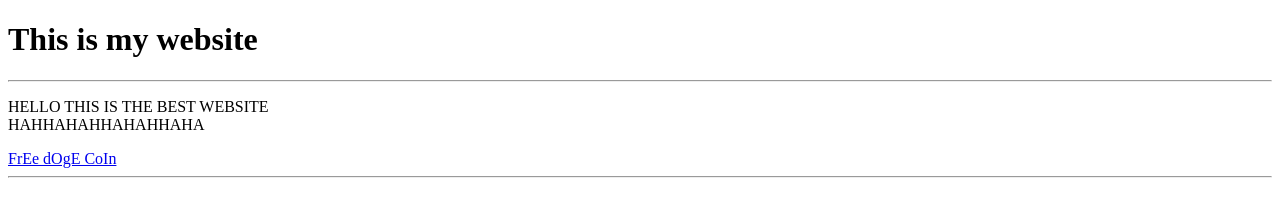
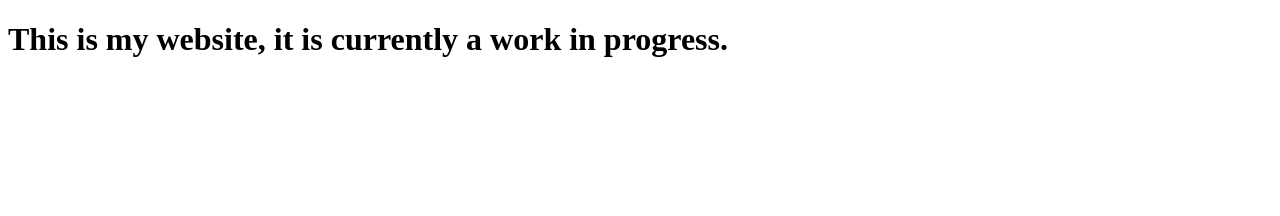
Before and after one commit to czrojas/czrojas.github.io, a plain HTML site: page index.html in a window 1280 px wide. Drawn offline with Linux system fonts and the light colour scheme.

Commit message:
Removing youtube link & changing tab name that appears

```diff
--- a/index.html
+++ b/index.html
@@ -2,24 +2,12 @@
 <html>
 
 <head>
-	<title> Carlos Rojas </title>
+	<title> czrojas </title>
 
 </head>
 
 <body>
-
-	<h1> This is my website </h1>
-
-	<hr>
-	<p> HELLO THIS IS THE BEST WEBSITE <br> HAHHAHAHHAHAHHAHA  </p>
-	<a href="https://www.youtube.com/watch?v=NUYvbT6vTPs"> FrEe dOgE CoIn </a>
-	<hr>
-
-
-
-
-
-
+	<h1> This is my website, it is currently a work in progress.</h1>
 </body>
 
 </html>
```
